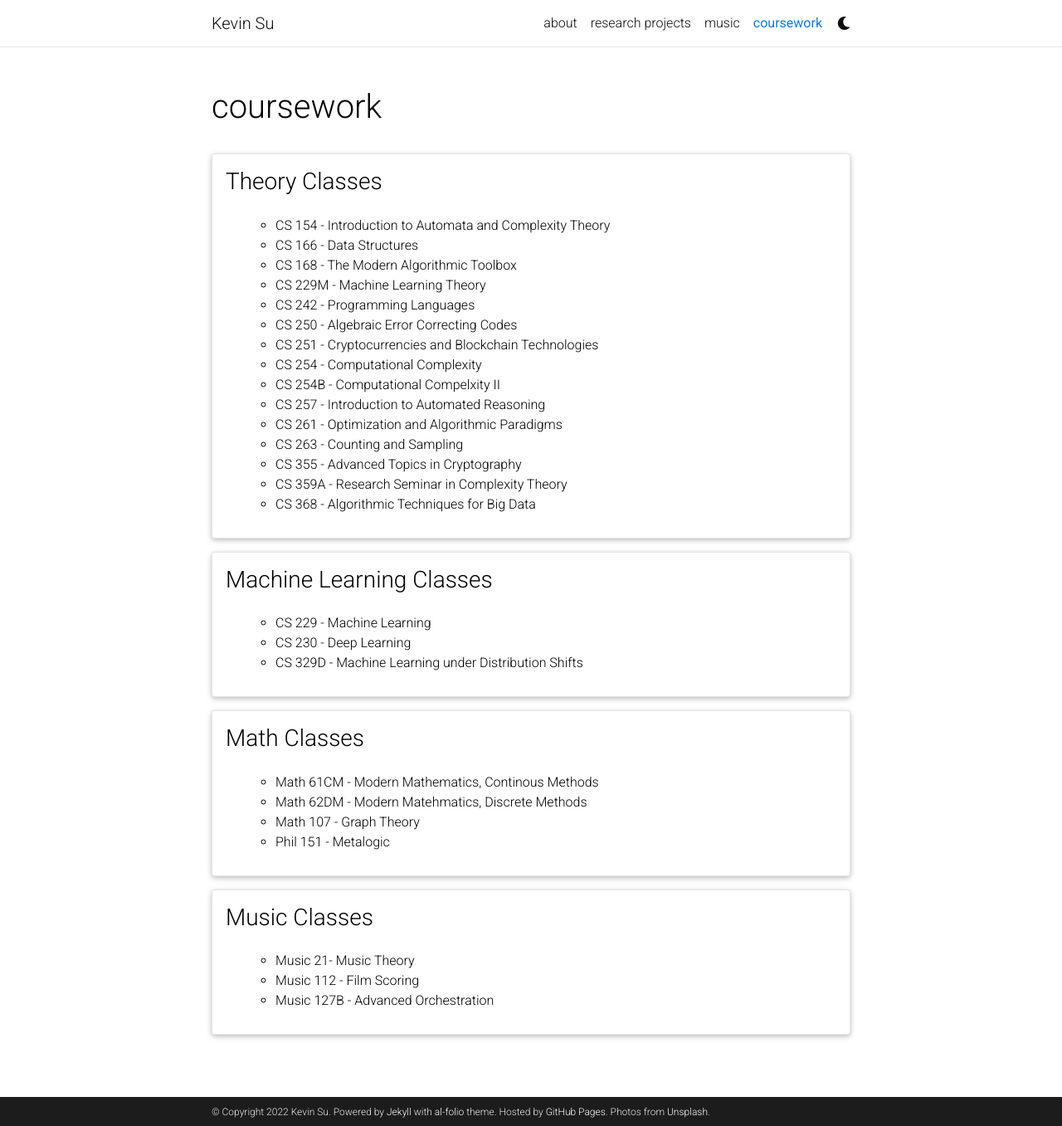
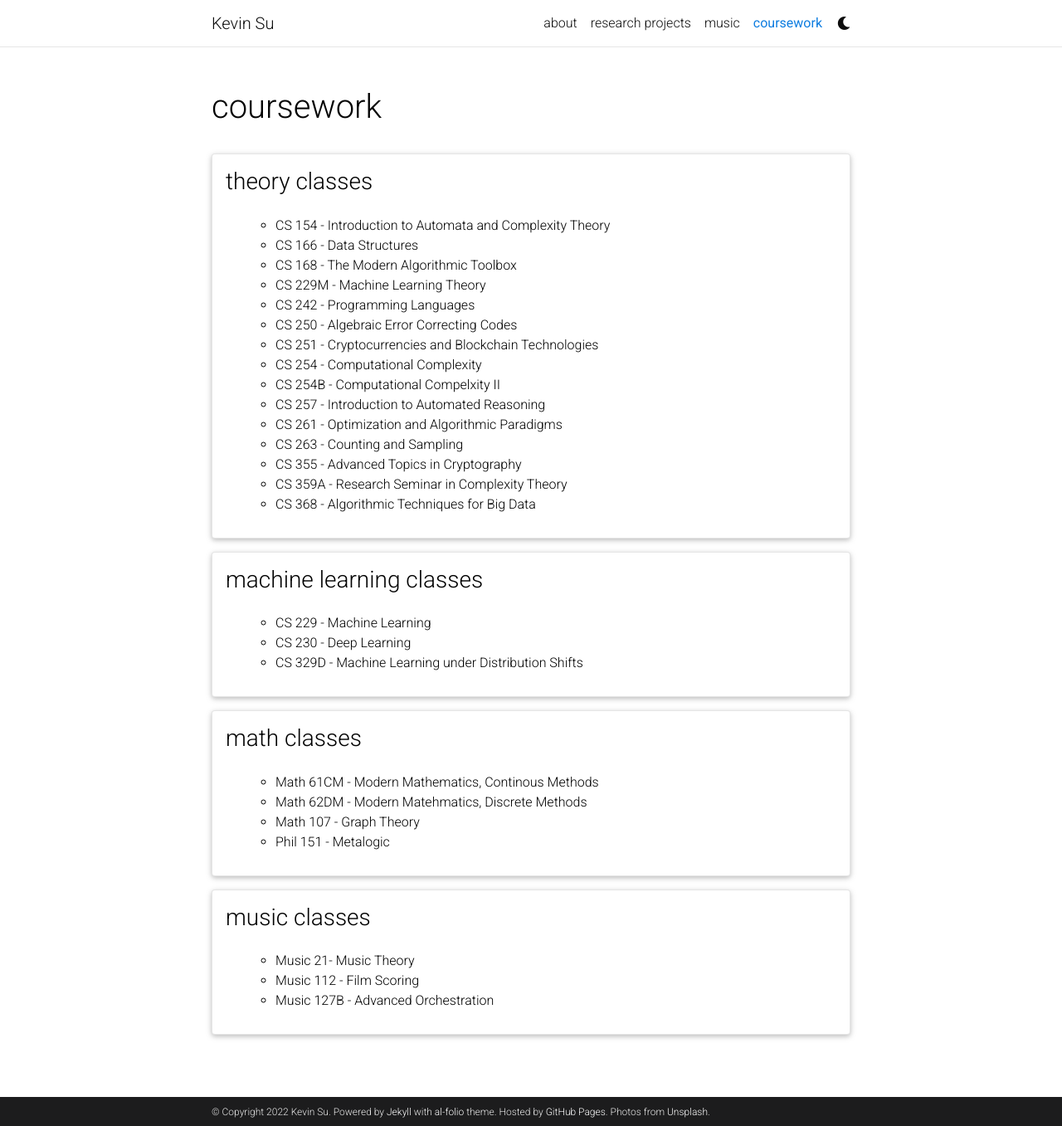
Before and after one commit to kevin20841/kevin20841.github.io, a Jekyll site: the page built from _pages/coursework.md, in a window 1280 px wide and 1357 px high. Shown: the whole window at 83% size. Built offline with Jekyll 4.4.1, drawn with Linux system fonts in a browser that asks for light colours; full-size pictures stand in for the smaller copies a plugin makes; comment, search, counter and statistics services are not loaded; a style sheet for code colours, icons or effects is not loaded.

Commit message:
Fix cases

```diff
--- a/_data/cv.yml
+++ b/_data/cv.yml
@@ -1,4 +1,4 @@
-- title: Theory Classes
+- title: theory classes
   type: time_table
   contents:
     - year:
@@ -19,7 +19,7 @@
         - CS 359A - Research Seminar in Complexity Theory
         - CS 368 - Algorithmic Techniques for Big Data
 
-- title: Machine Learning Classes
+- title: machine learning classes
   type: time_table
   contents:
     - year:
@@ -28,7 +28,7 @@
         - CS 230 - Deep Learning
         - CS 329D - Machine Learning under Distribution Shifts
 
-- title: Math Classes
+- title: math classes
   type: time_table
   contents:
     - year:
@@ -38,7 +38,7 @@
         - Math 107 - Graph Theory
         - Phil 151 - Metalogic
 
-- title: Music Classes
+- title: music classes
   type: time_table
   contents:
     - year:
```
Also changed, not shown: _projects/algo_fairness_research.md (+1 -1 lines).
